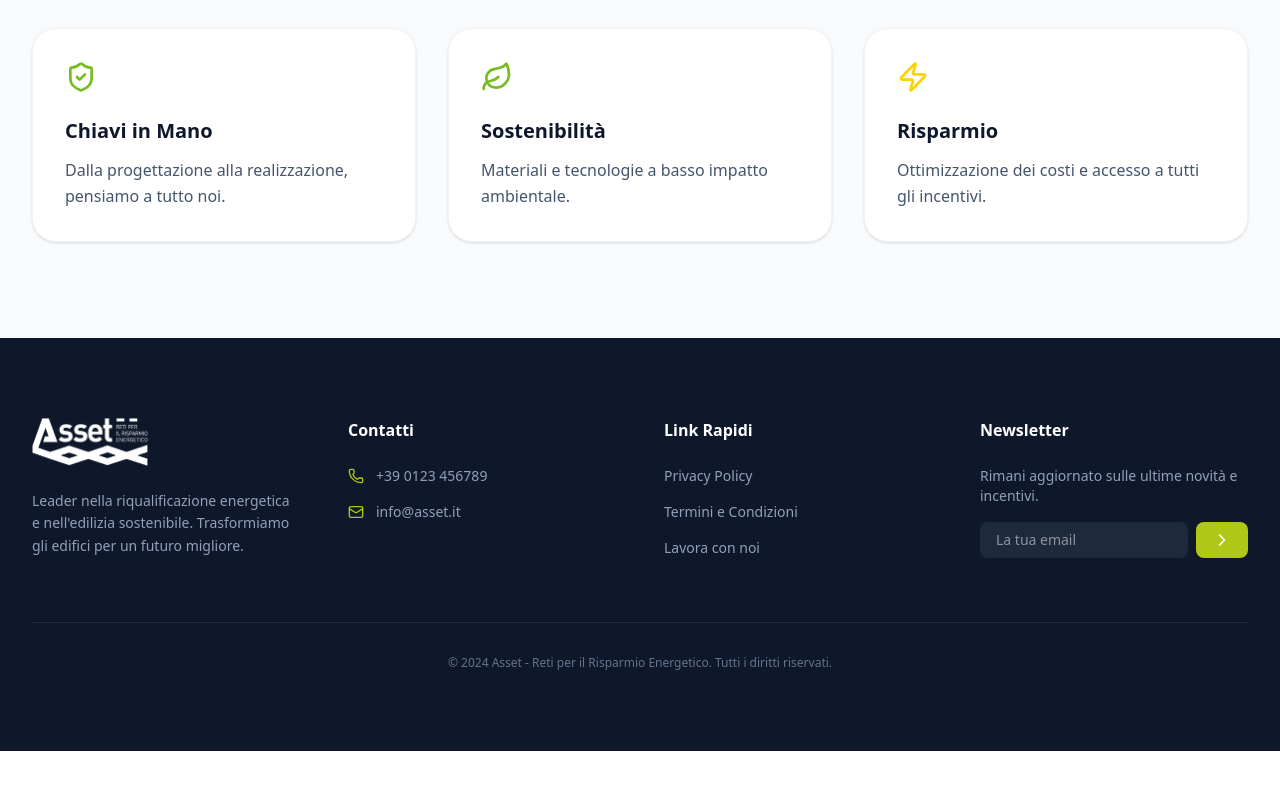
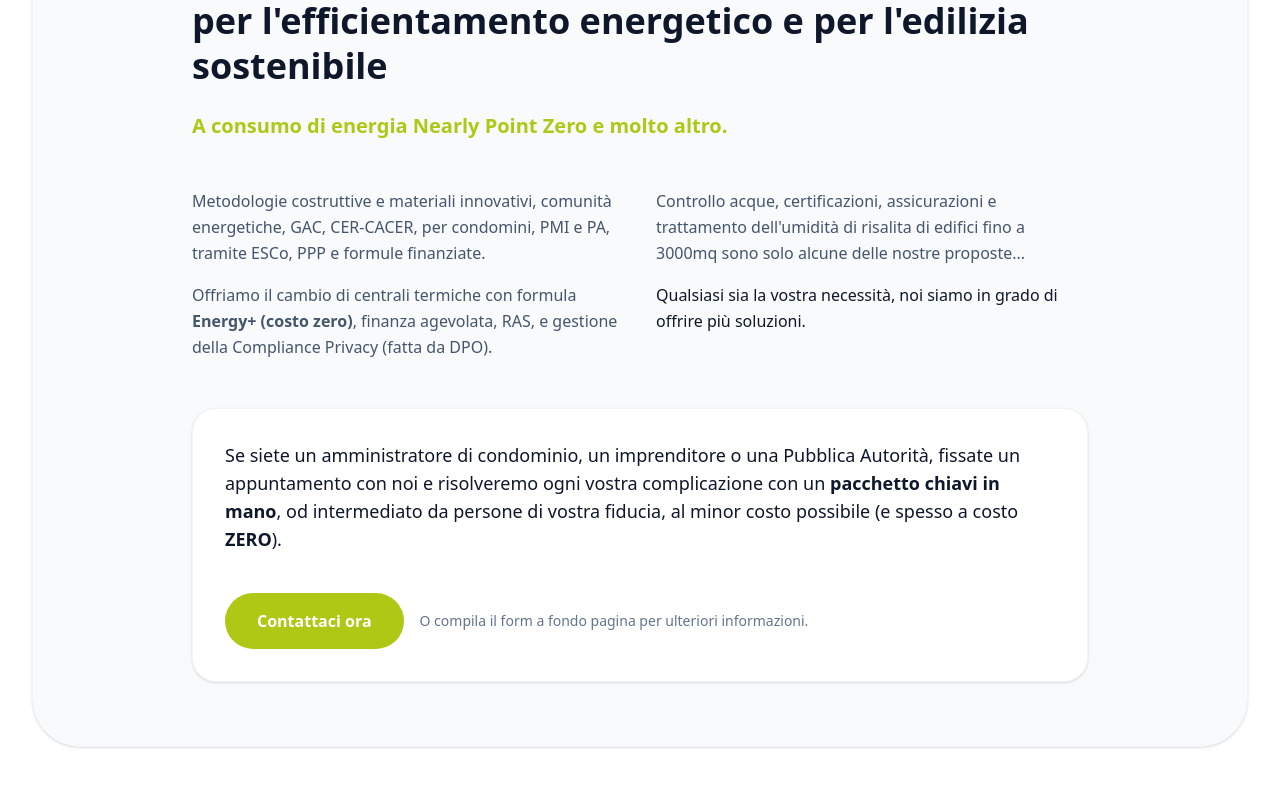
Before and after one commit to umbilu/asset---reti-per-il-risparmio-energetico, a React (Vite) app: page / in a window 1280 px wide. Shown: the part 1530-2320 px from the top of the page. Before the commit the page ends 2281 px from the top, so only its background shows below. Built offline with nearby package versions, Linux system fonts and the light colour scheme.

Commit message:
Add detailed info section and rebuild

```diff
--- a/src/App.jsx
+++ b/src/App.jsx
@@ -216,6 +216,57 @@ export default function App() {
         </div>
       </section>
 
+      {/* Detailed Info Section */}
+      <section id="chi-siamo" className="py-24 bg-white">
+        <div className="max-w-7xl mx-auto px-4 sm:px-6 lg:px-8">
+          <div className="bg-slate-50 rounded-[3rem] p-8 md:p-16 border border-slate-100 shadow-sm">
+            <div className="max-w-4xl mx-auto space-y-12">
+              <div className="space-y-6">
+                <h2 className="text-3xl md:text-4xl font-bold text-slate-900 leading-tight">
+                  Asset Servizi Srl / Rete Asset propone soluzioni per l'efficientamento energetico e per l'edilizia sostenibile
+                </h2>
+                <p className="text-xl text-[#afc816] font-semibold">
+                  A consumo di energia Nearly Point Zero e molto altro.
+                </p>
+              </div>
+
+              <div className="grid md:grid-cols-2 gap-8 text-slate-600 leading-relaxed">
+                <div className="space-y-4">
+                  <p>
+                    Metodologie costruttive e materiali innovativi, comunità energetiche, GAC, CER-CACER, per condomini, PMI e PA, tramite ESCo, PPP e formule finanziate.
+                  </p>
+                  <p>
+                    Offriamo il cambio di centrali termiche con formula <strong>Energy+ (costo zero)</strong>, finanza agevolata, RAS, e gestione della Compliance Privacy (fatta da DPO).
+                  </p>
+                </div>
+                <div className="space-y-4">
+                  <p>
+                    Controllo acque, certificazioni, assicurazioni e trattamento dell'umidità di risalita di edifici fino a 3000mq sono solo alcune delle nostre proposte...
+                  </p>
+                  <p className="font-medium text-slate-900">
+                    Qualsiasi sia la vostra necessità, noi siamo in grado di offrire più soluzioni.
+                  </p>
+                </div>
+              </div>
+
+              <div className="p-8 bg-white rounded-3xl border border-slate-100 shadow-sm space-y-6">
+                <p className="text-lg">
+                  Se siete un amministratore di condominio, un imprenditore o una Pubblica Autorità, fissate un appuntamento con noi e risolveremo ogni vostra complicazione con un <strong>pacchetto chiavi in mano</strong>, od intermediato da persone di vostra fiducia, al minor costo possibile (e spesso a costo <strong>ZERO</strong>).
+                </p>
+                <div className="pt-4 flex flex-wrap gap-4">
+                  <a href="#contatti" className="px-8 py-4 bg-[#afc816] text-white rounded-full font-bold hover:shadow-lg hover:shadow-green-100 transition-all">
+                    Contattaci ora
+                  </a>
+                  <p className="flex items-center text-sm text-slate-500">
+                    O compila il form a fondo pagina per ulteriori informazioni.
+                  </p>
+                </div>
+              </div>
+            </div>
+          </div>
+        </div>
+      </section>
+
       {/* Features Grid */}
       <section className="py-24 bg-slate-50">
         <div className="max-w-7xl mx-auto px-4 sm:px-6 lg:px-8">
```
